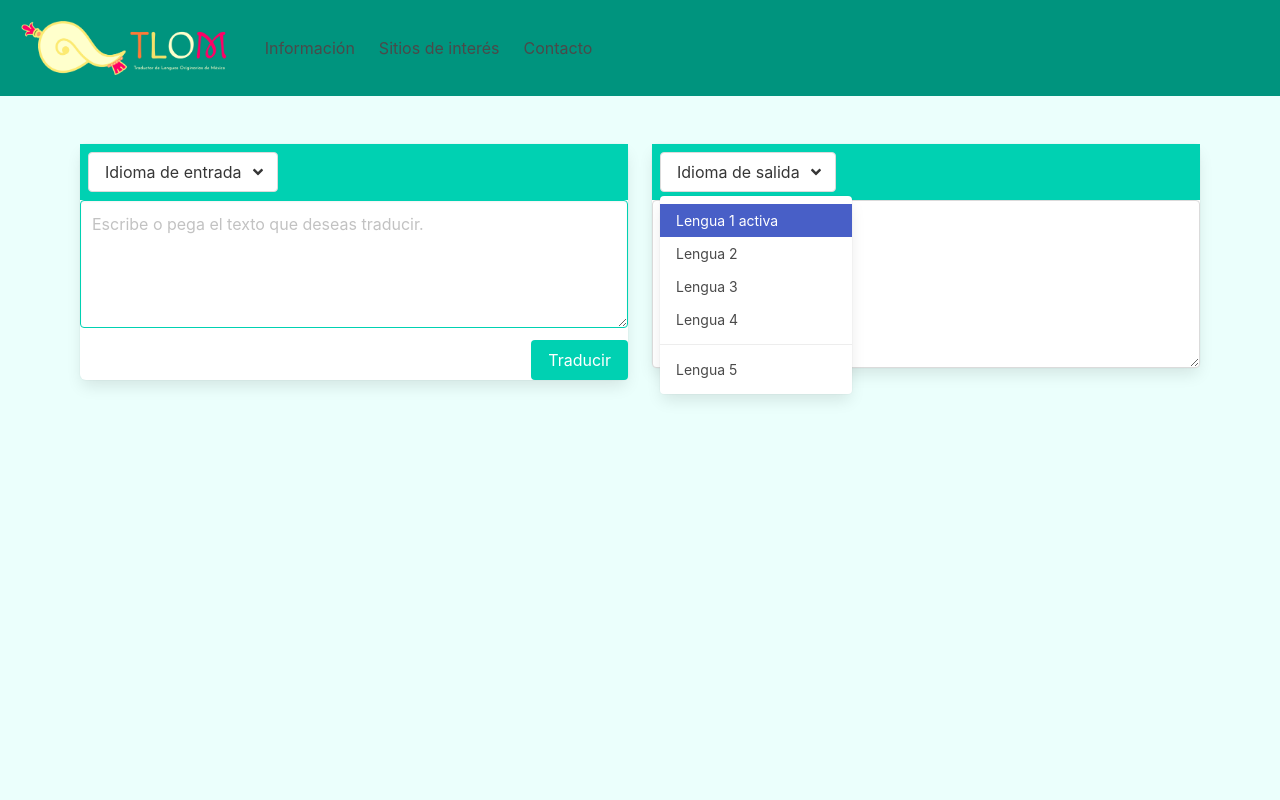
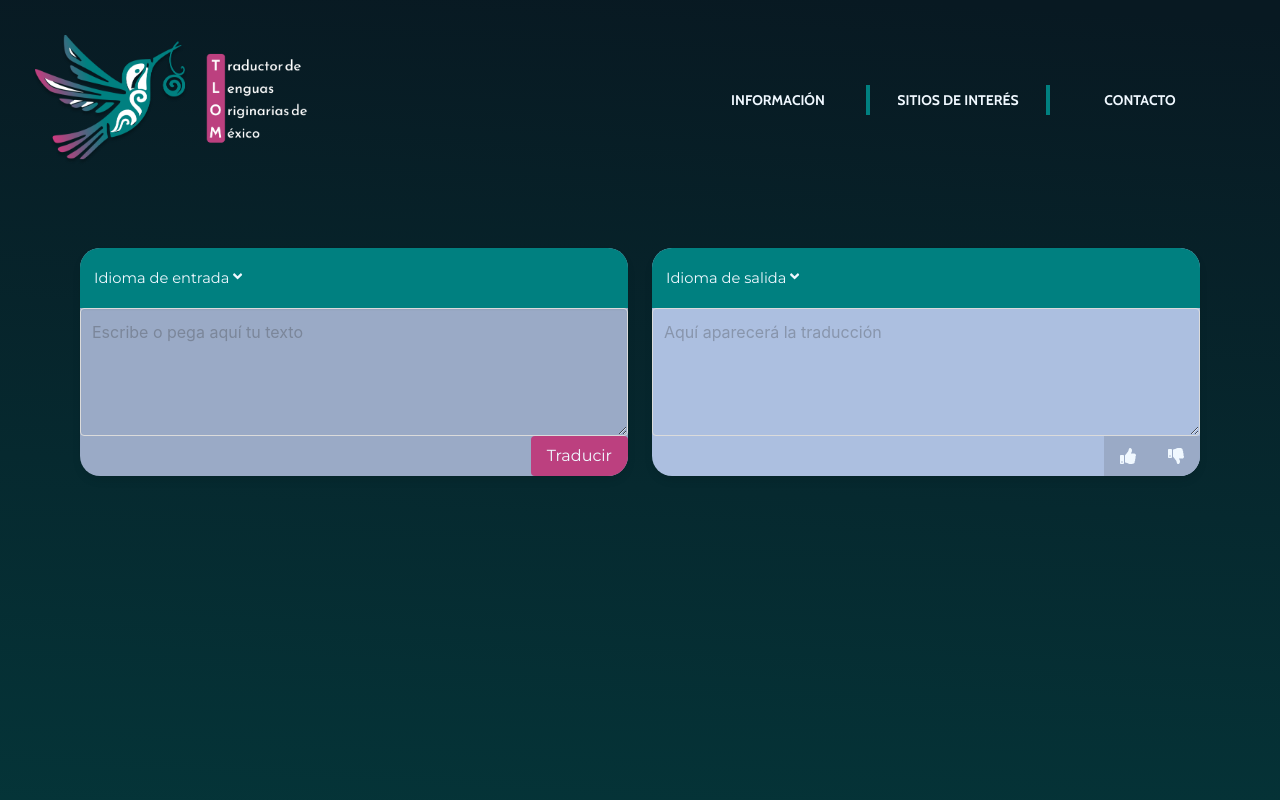
Before and after one commit to mjazmingarcia/tlom, a FastAPI app: page / in a window 1280 px wide. Run offline with FastAPI, Linux system fonts and the light colour scheme; some libraries are stand-ins or nearby versions.

Commit message:
Customized template base

```diff
--- /dev/null
+++ b/static/style.css
@@ -0,0 +1,104 @@
+.navbar {
+    padding: 20px;
+    background-color: transparent;
+    height: 200px;
+    font-family: 'Cabin', sans-serif;
+    text-transform: uppercase;
+    font-weight: 700;
+    font-size: 14px;
+  }
+
+
+body{
+    margin: 0;
+    padding: 0;
+    font-size: 10px;
+    background: linear-gradient(183deg, #081922 2.44%, #024949 175.43%);
+    background-position: flex;
+    background-repeat: no-repeat;
+    background-size: cover;
+    background-attachment: fixed;
+    font-family: 'Montserrat', sans-serif;
+  }
+
+.navbar-menu{
+  /* top | left and right | bottom */
+  padding: 35px 0px 35px;
+  margin: 30px;
+}
+
+.navbar-menu .navbar-end .navbar-item{
+  border-radius: 0px;
+  color: aliceblue;
+  width: 180px;
+  justify-content: center;
+}
+
+ /* vertical line between items*/
+.navbar-menu .navbar-end .navbar-item:not(:last-child){
+  border-right: 4px solid #008080;
+}
+
+
+
+.navbar-menu .navbar-end .navbar-item:hover{
+  color: aliceblue;
+  border-radius: 20px;
+  background-color: #008080;
+}
+
+.back-languages{
+  background-color:#008080;
+  height: 60px;
+  display: flex;
+  /*Vertical centering*/
+  align-items: center;
+}
+
+.button-in {
+  background-color: transparent;
+  border: none;
+  color: aliceblue;
+  font-family: 'Montserrat', sans-serif;
+  font-size: 11pt;
+}
+
+
+
+.button-in:hover{
+  background-color: transparent;
+  border: none;
+  color: rgb(0, 3, 5);
+}
+
+
+.logo{
+  min-height: 130px;
+  max-height: 200px;
+}
+
+
+.box{
+  overflow: hidden;
+  border-radius: 20px;
+  position: relative;
+  vertical-align: top;
+}
+
+.button{
+  background-color: #BC407F;
+  color:aliceblue;
+  border: transparent;
+}
+
+.box-out .button{
+  background-color:#9aaac6;
+  border-radius: 0;
+}
+
+.box-input{
+  background-color: #9aaac6;
+}
+.box-out{
+  background-color: #acbfe0;
+}
--- a/templates/home.html
+++ b/templates/home.html
@@ -8,16 +8,22 @@
     <link rel="icon" type="image/ico" href="static/tlom-icono.png">
     <!--Bulma-->
     <link rel="stylesheet" href="https://cdn.jsdelivr.net/npm/bulma@0.9.4/css/bulma.min.css">
+    <!-- CSS -->
+    <link href="/static/style.css" rel="stylesheet">
+    <!--Google fonts-->
+    <link rel="preconnect" href="https://fonts.googleapis.com">
+    <link rel="preconnect" href="https://fonts.gstatic.com" crossorigin>
+    <link href="https://fonts.googleapis.com/css2?family=Cabin:wght@700&family=Montserrat&display=swap" rel="stylesheet">
     <!--FontAwesome icons-->
     <script defer src="https://use.fontawesome.com/releases/v5.3.1/js/all.js"></script>
 </head>
 <body>
     <!-- Navbar -->
-    <nav class="navbar  has-background-primary-dark" role="navigation" aria-label="main navigation">
+    <nav class="navbar">
         <!--logo-->
         <div class="navbar-brand">
             <a class="navbar-item">
-                <img src="/static/tlom-logo.png" alt="TLOM logo" style="max-height: 80px" class="py-2 px-2" >
+                <img src="/static/tlom-logo.png" alt="TLOM logo" class=" logo" >
             </a>
             <a role="button" class="navbar-burger" id="burger">
                 <span aria-hidden="true"></span>
@@ -27,9 +33,9 @@
         </div>
         <!--line menu-->
         <div class="navbar-menu" id="nav-links">
-            <div class="navbar-start">
-                <a class="navbar-item">Información</a>
-                <a class="navbar-item">Sitios de interés</a>
+            <div class="navbar-end">
+                <a class="navbar-item ">Información</a>
+                <a class="navbar-item ">Sitios de interés</a>
                 <a class="navbar-item">Contacto</a>
             </div>
         </div>
@@ -41,14 +47,14 @@
             <div class="columns">
                 <!--1a col-->
                 <div class="column">
-                    <div class="box p-0">
+                    <div class="box box-input p-0">
                         <!--dropdown-->
-                        <div class="has-background-primary p-2">
+                        <div class="back-languages p-2">
                             <div class="dropdown is-inactive">
                                 <div class="dropdown-trigger">
-                                <button class="button" aria-haspopup="true" aria-controls="dropdown-menu">
+                                <button class="button-in">
                                     <span>Idioma de entrada</span>
-                                    <span class="icon is-small">
+                                    <span class="icon-text is-small">
                                     <i class="fas fa-angle-down" aria-hidden="true"></i>
                                     </span>
                                 </button>
@@ -76,36 +82,34 @@
                             </div>
                         </div>
                         <!--input-->
-                        <div class="field">
-                            <p class="control">
-                              <textarea class="textarea is-primary" placeholder="Escribe o pega el texto que deseas traducir."></textarea>
-                            </p>
+                        <div>
+                            <textarea class="textarea box-input" placeholder="Escribe o pega aquí tu texto"></textarea>
                         </div>
                         <!--translate button-->
                         <div class="level-right">
                             <div class="level-item">
-                              <a class="button is-primary">Traducir</a>
+                              <a class="button">Traducir</a>
                             </div>
                         </div>
                     </div>
                 </div>
                 <!--columna 2-->
                 <div class="column">
-                    <div class="box p-0">
-                        <!--dropdown 2-->
-                        <div class="has-background-primary p-2">
-                            <div class="dropdown is-active">
+                    <div class="box box-out p-0">
+                        <!--dropdown-->
+                        <div class="back-languages p-2">
+                            <div class="dropdown is-inactive">
                                 <div class="dropdown-trigger">
-                                <button class="button" aria-haspopup="true" aria-controls="dropdown-menu">
+                                <button class="button-in">
                                     <span>Idioma de salida</span>
-                                    <span class="icon is-small">
+                                    <span class="icon-text is-small">
                                     <i class="fas fa-angle-down" aria-hidden="true"></i>
                                     </span>
                                 </button>
                                 </div>
                                 <div class="dropdown-menu" id="dropdown-menu" role="menu">
                                 <div class="dropdown-content">
-                                    <a href="#" class="dropdown-item is-active">
+                                    <a href="#" class="dropdown-item is-active" >
                                     Lengua 1 activa
                                     </a>
                                     <a class="dropdown-item">
@@ -125,11 +129,24 @@
                                 </div>
                             </div>
                         </div>
-                        <!--output 2-->
-                        <div class="content">
-                            <p class="control">
-                              <textarea class="textarea" placeholder="Traducción." rows="6" readonly></textarea>
-                            </p>
+                        <!--output-->
+                        <div>
+                            <textarea class="textarea box-out" placeholder="Aquí aparecerá la traducción" readonly></textarea>
+                        </div>
+                        <!--score translation buttons-->
+                        <div class="level-right">
+                            <div class="level-item has-addons">
+                                <a class="button">
+                                    <span class="icon-text is-small">
+                                        <i class="fas fa-thumbs-up"></i>
+                                    </span>
+                                </a>
+                                <a class="button">
+                                    <span class="icon-text is-small">
+                                      <i class="fas fa-thumbs-down"></i>
+                                    </span>
+                                </a>
+                            </div>
                         </div>
                     </div>
                 </div>
@@ -137,6 +154,6 @@
         </div>
     </section>
 
-<script src="index.js"></script>
+<!--<script src="index.js"></script>-->
 </body>
 </html>
--- a/templates/index.js
+++ /dev/null
@@ -1 +0,0 @@
-// phone devices
```
Also changed, not shown: static/tlom-icono.png, static/tlom-logo.png.
